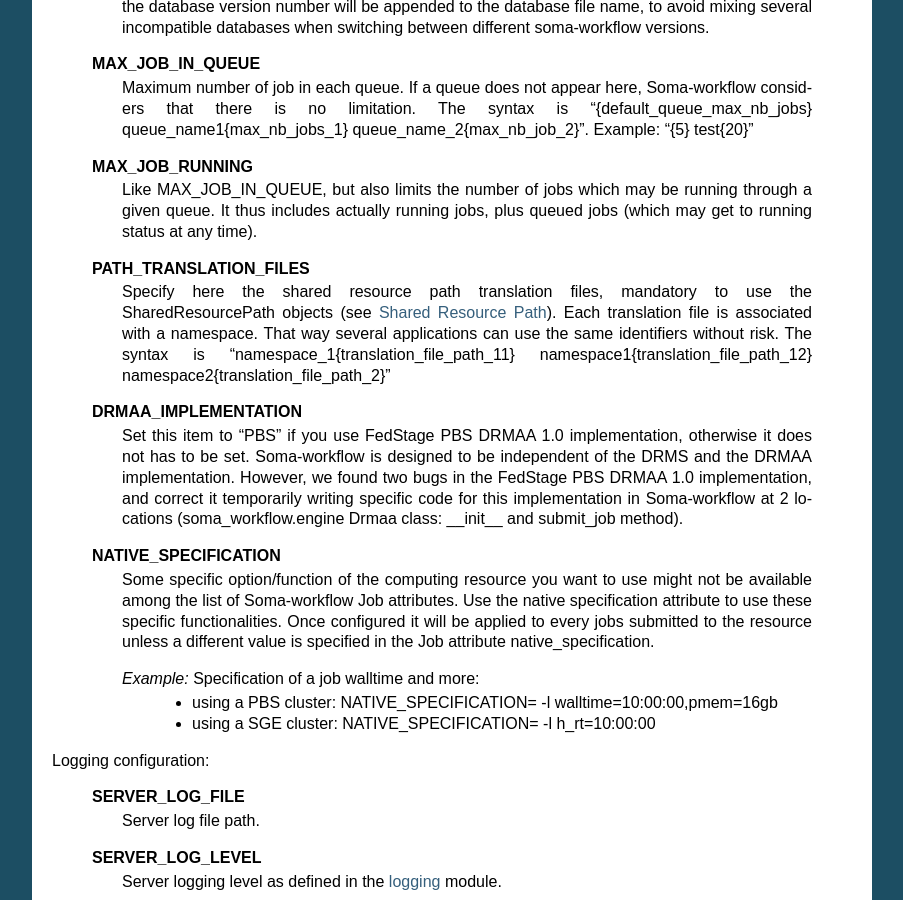
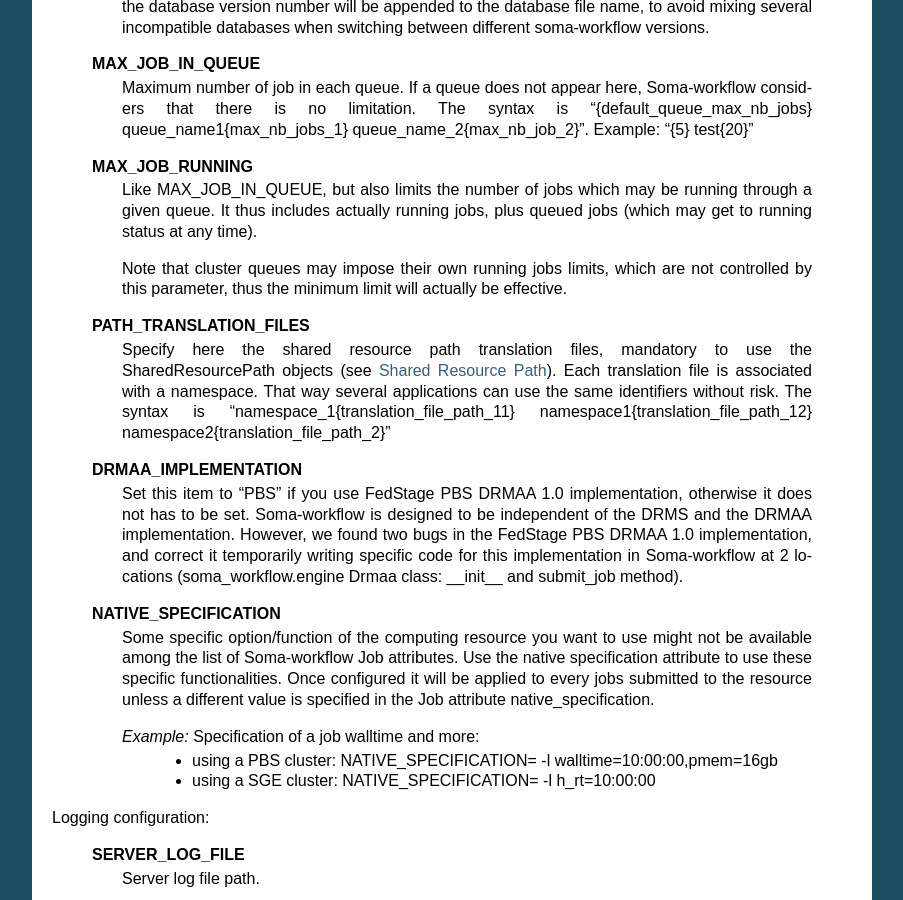
Before and after one commit to populse/soma-workflow, a Sphinx documentation site: the page built from doc/source/install_config.txt, in a window 1280 px wide and 900 px high, scrolled down 5999 px. Shown: the whole window, without its empty margins (198-1101 px from the left). Built offline with Sphinx 7.4.7, drawn with Linux system fonts in a browser that asks for light colours; the version number could not be read and is left out; some of the changed text lies outside the part shown.

Commit message:
doc addition

```diff
--- a/doc/source/install_config.txt
+++ b/doc/source/install_config.txt
@@ -276,6 +276,10 @@
     running through a given queue. It thus includes actually running jobs, plus
     queued jobs (which may get to running status at any time).
 
+    Note that cluster queues may impose their own running jobs limits, which
+    are not controlled by this parameter, thus the minimum limit will actually
+    be effective.
+
   **PATH_TRANSLATION_FILES**
     Specify here the shared resource path translation files, mandatory to use
     the SharedResourcePath objects (see :ref:`shared-resource-path-concept`).
```
